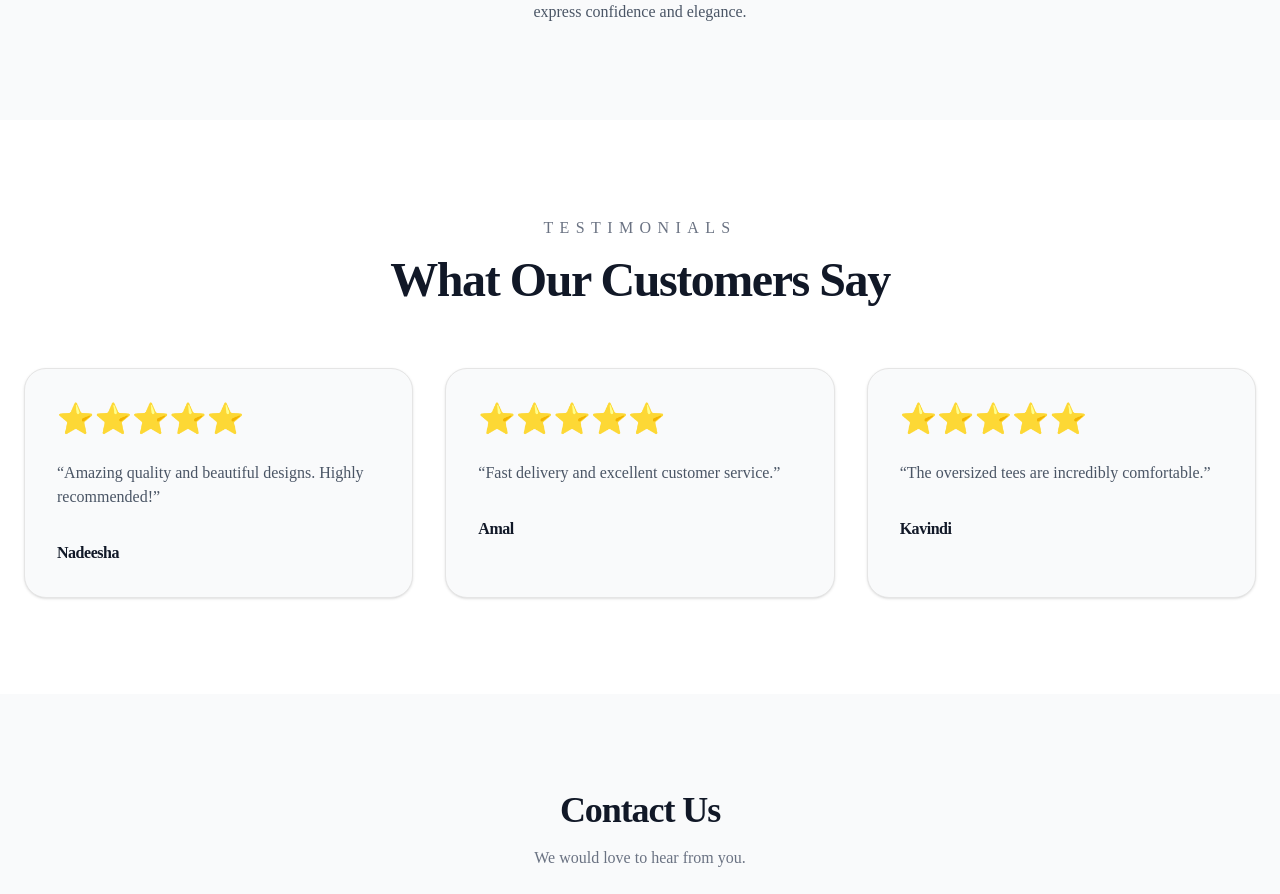
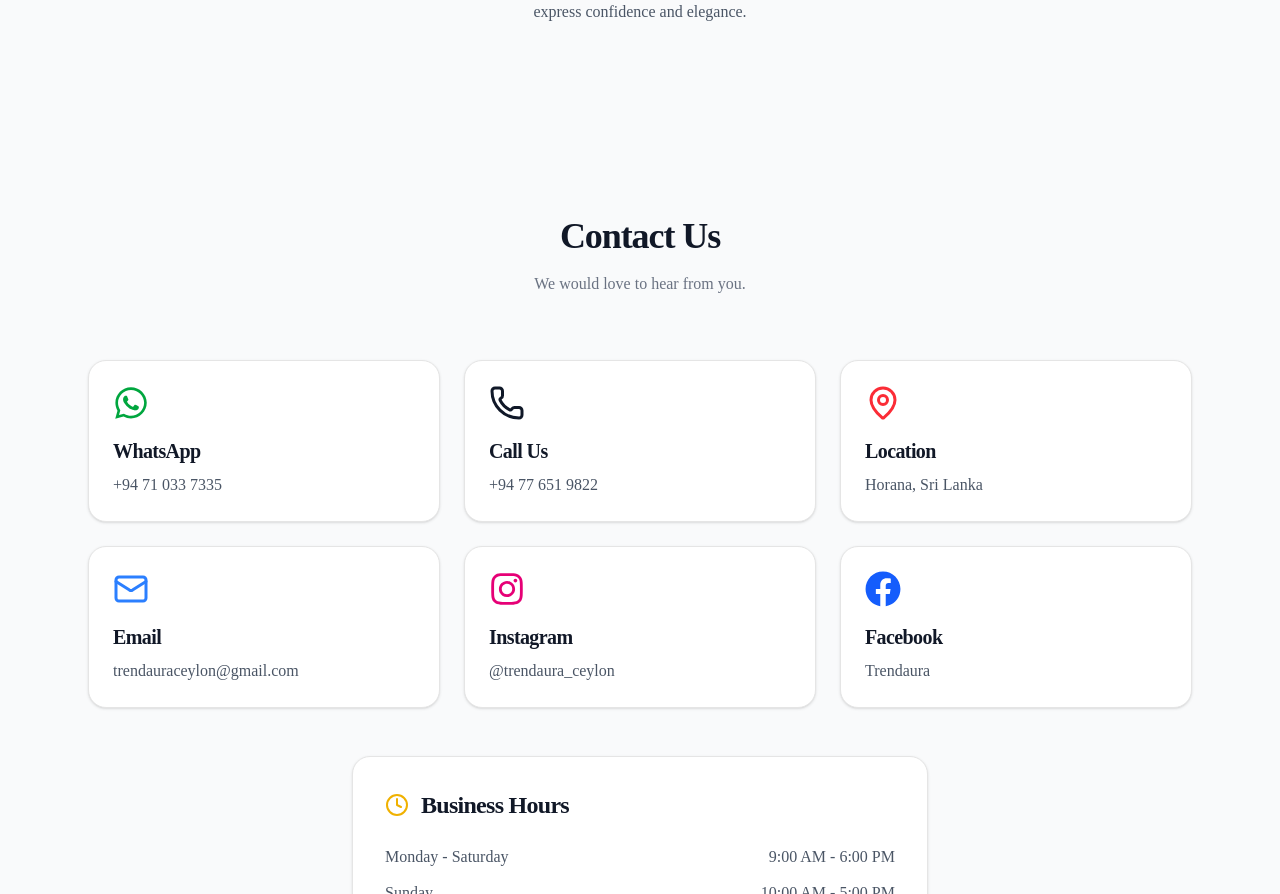
Before and after one commit to Rashini1998/Trendaura, a Next.js app: page / in a window 1280 px wide. Shown: the part 1440-2334 px from the top of the page. Built offline with nearby package versions, Linux system fonts and the light colour scheme; no server answers; the database is empty.

Commit message:
remove Testimonials

```diff
--- a/app/page.tsx
+++ b/app/page.tsx
@@ -2,7 +2,7 @@ import Hero from "@/components/home/Hero";
 import FeaturedProducts from "@/components/product/FeaturedProducts";
 import Contact from "@/components/home/Contact";
 import About from "@/components/home/About";
-import Testimonials from "@/components/home/Testimonials";
+// import Testimonials from "@/components/home/Testimonials";
 
 export default function Home() {
   return (
@@ -14,7 +14,7 @@ export default function Home() {
 
       <About />
 
-      <Testimonials />
+      {/* <Testimonials /> */}
 
       <Contact />
 
```
